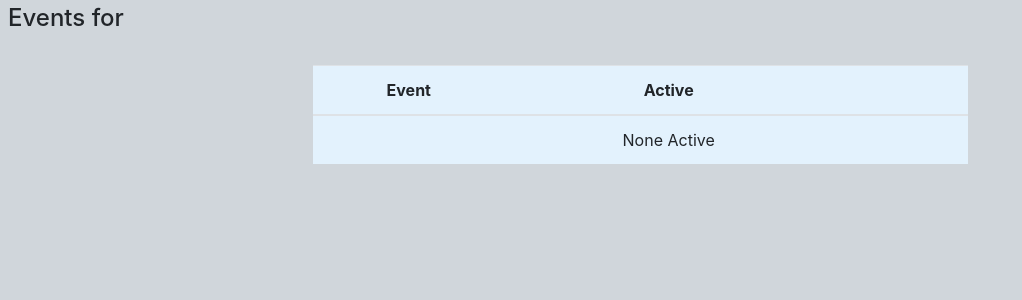
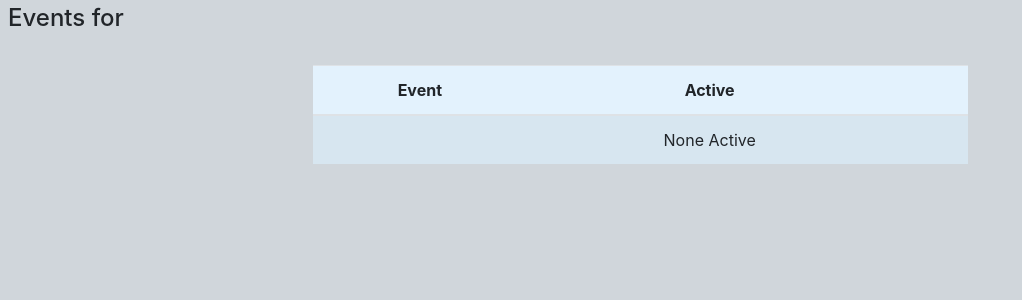
Before and after one commit to Vincent-Crescente/MMA_With_The_Boys, a Flask app: template templates/viewevents.html in a window 1280 px wide. Shown: the part 56-356 px from the top of the page, without its empty margins (0-1022 px from the left). Run offline with Flask 2, Linux system fonts and the light colour scheme; the template is opened without the code that fills it, so the values that code supplies are empty.

Commit message:
table adjustment, table-striped added

```diff
--- a/templates/draftpage.html
+++ b/templates/draftpage.html
@@ -7,7 +7,7 @@
 <form method="POST" action="">
 
 <div class="table-responsive">
-<table class="table  mx-auto w-auto table-hover" style="background-color: #e3f2fd;">
+<table class="table table-striped mx-auto w-auto table-hover" style="background-color: #e3f2fd;">
     <thead class="text-left">
     <tr>
         <th scope="col" class="text-center">Winner</th>
--- a/templates/standings.html
+++ b/templates/standings.html
@@ -29,7 +29,7 @@
         </select>
 
         <div class="table-responsive mx-auto mt-5">
-            <table class="table mx-auto w-50 text-center " style="background-color: #e3f2fd;">
+            <table class="table table-striped mx-auto w-50 text-center " style="background-color: #e3f2fd;">
                 <thead>
                 <tr>
                     <th scope="col">Place</th>
@@ -73,7 +73,7 @@
         </select>
 
         <div class="table-responsive mx-auto mt-5">
-            <table class="table mx-auto w-50 text-center" style="background-color: #e3f2fd;">
+            <table class="table table-striped mx-auto w-50 text-center" style="background-color: #e3f2fd;">
                 <thead>
                 <tr>
                     <th scope="col">Place</th>
--- a/templates/viewevents.html
+++ b/templates/viewevents.html
@@ -7,14 +7,13 @@
 
 <div class="d-flex row justify-content-center">
 
-    <table class="table col-6 mt-4" style="background-color: #e3f2fd;">
+    <table class="table table-striped col-6 mt-4" style="background-color: #e3f2fd;">
 
         <thead>
         <tr>
             <th scope="col" class="text-center">Event</th>
             <th scope="col" class="text-center">Active</th>
             <th scope="col" class="text-center"></th>
-            <th></th>
         </tr>
         </thead>
         <tbody>
@@ -54,7 +53,6 @@
             <td class="text-center"></td>
             <td class="text-center">None Active</td>
             <td class="text-center"></td>
-            <td></td>
         </tr>
         {% endif %}
 
--- a/templates/viewpicks.html
+++ b/templates/viewpicks.html
@@ -10,7 +10,7 @@
 <h3 class="text-center align-self-center mt-5">{{ tname }}</h3>
 <div class="d-flex table-responsive row justify-content-center">
 
-    <table class="table col-6 mt-2 mx-auto w-auto" style="background-color: #e3f2fd;">
+    <table class="table table-striped col-6 mt-2 mx-auto w-auto" style="background-color: #e3f2fd;">
         <thead>
         <tr>
             <th scope="col" class="text-center">Fighter</th>
```
